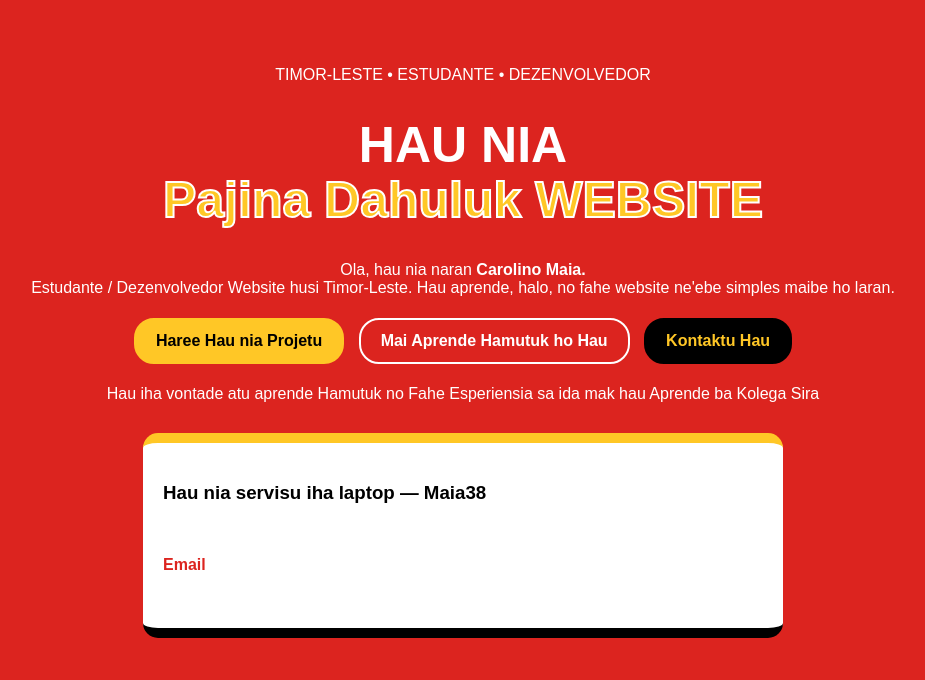
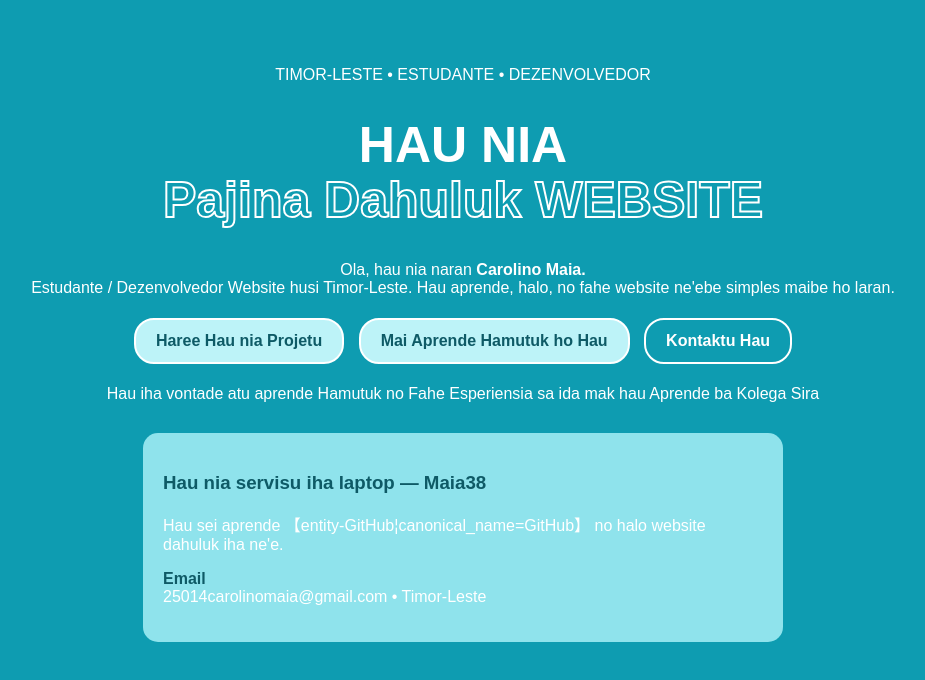
Before and after one commit to 25014carolinomaia-ops/Website, a plain HTML site: page index.html in a window 1280 px wide. Shown: the whole page, without its empty margins (177-1102 px from the left). Drawn offline with Linux system fonts and the light colour scheme.

Commit message:
Update index.html

```diff
--- a/index.html
+++ b/index.html
@@ -3,16 +3,15 @@
 <head>
 <title>Hau Nia Website - Carolino Maia</title>
 <style>
-body{margin:0;font-family:arial;background:#DC241F;color:white;text-align:center}
+body{margin:0;font-family:arial;background:#0E9CB1;color:white;text-align:center}
 .box{padding:50px 20px}
 h1{font-size:50px;line-height:1.1}
-h1 span{color:#FFC726;-webkit-text-stroke:2px white}
+h1 span{color:transparent;-webkit-text-stroke:2px white}
 p{color:white}
-.btn{background:#FFC726;color:black;border:2px solid #FFC726;padding:12px 20px;border-radius:20px;text-decoration:none;font-weight:bold;display:inline-block;margin:5px}
+.btn{background:#BDF3F8;color:#0E5A66;border:2px solid white;padding:12px 20px;border-radius:20px;text-decoration:none;font-weight:bold;display:inline-block;margin:5px}
 .btn2{background:transparent;color:white;border:2px solid white;padding:12px 20px;border-radius:20px;text-decoration:none;font-weight:bold;display:inline-block;margin:5px}
-.btn3{background:black;color:#FFC726;border:2px solid black;padding:12px 20px;border-radius:20px;text-decoration:none;font-weight:bold;display:inline-block;margin:5px}
-.card{background:white;color:black;max-width:600px;margin:30px auto;padding:20px;border-radius:15px;text-align:left;border-top:10px solid #FFC726;border-bottom:10px solid black}
-.card b{color:#DC241F}
+.card{background:#8FE3EC;color:#0E5A66;max-width:600px;margin:30px auto;padding:20px;border-radius:15px;text-align:left}
+.card b{color:#0E5A66}
 </style>
 </head>
 <body>
@@ -22,14 +21,14 @@ p{color:white}
 <p>Ola, hau nia naran <b>Carolino Maia.</b><br>Estudante / Dezenvolvedor Website husi Timor-Leste. Hau aprende, halo, no fahe website ne'ebe simples maibe ho laran.</p>
 
 <a class="btn" href="#">Haree Hau nia Projetu</a>
-<a class="btn2" href="#">Mai Aprende Hamutuk ho Hau</a>
-<a class="btn3" href="#">Kontaktu Hau</a>
+<a class="btn" href="#">Mai Aprende Hamutuk ho Hau</a>
+<a class="btn2" href="#">Kontaktu Hau</a>
 
 <p>Hau iha vontade atu aprende Hamutuk no Fahe Esperiensia sa ida mak hau Aprende ba Kolega Sira</p>
 
 <div class="card">
 <h3>Hau nia servisu iha laptop — Maia38</h3>
-<p>Hau sei aprende GitHub no halo website dahuluk iha ne'e.</p>
+<p>Hau sei aprende 【entity-GitHub¦canonical_name=GitHub】 no halo website dahuluk iha ne'e.</p>
 <p><b>Email</b><br>25014carolinomaia@gmail.com • Timor-Leste</p>
 </div>
 </div>
```
